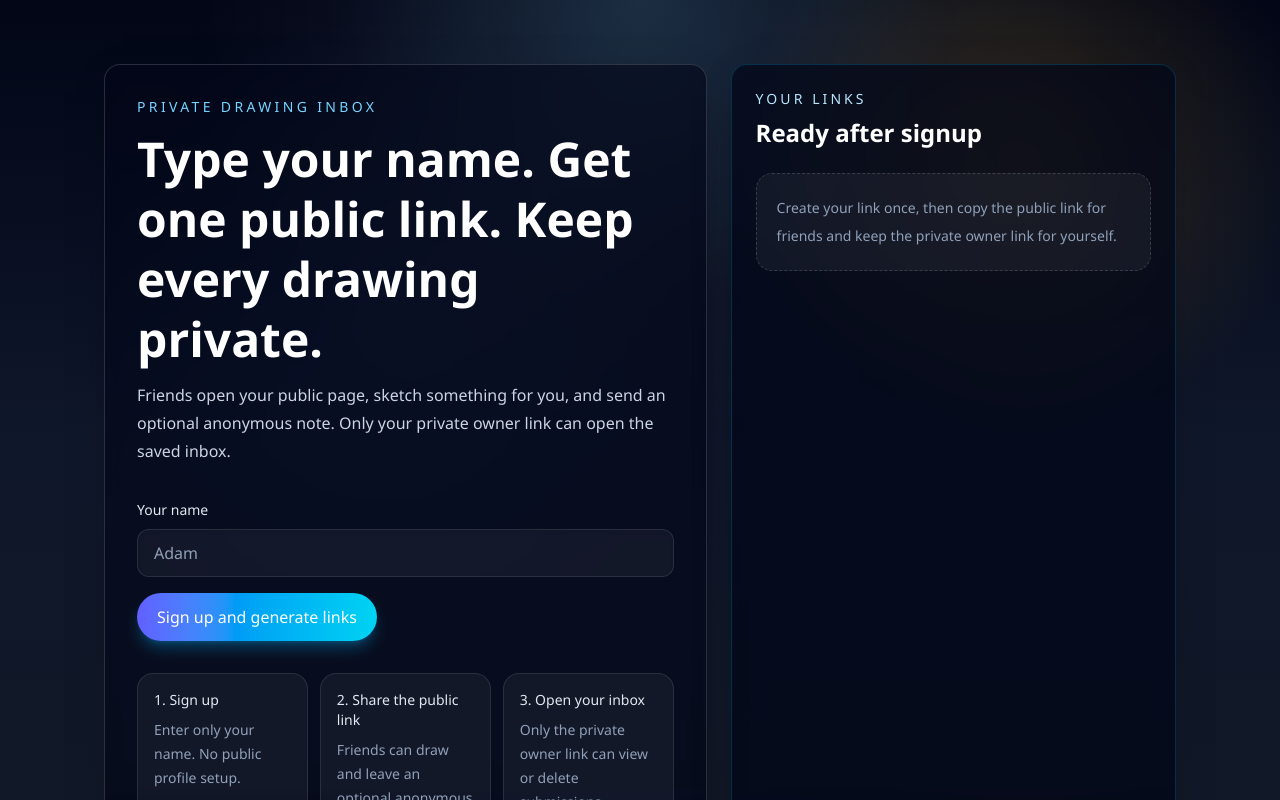
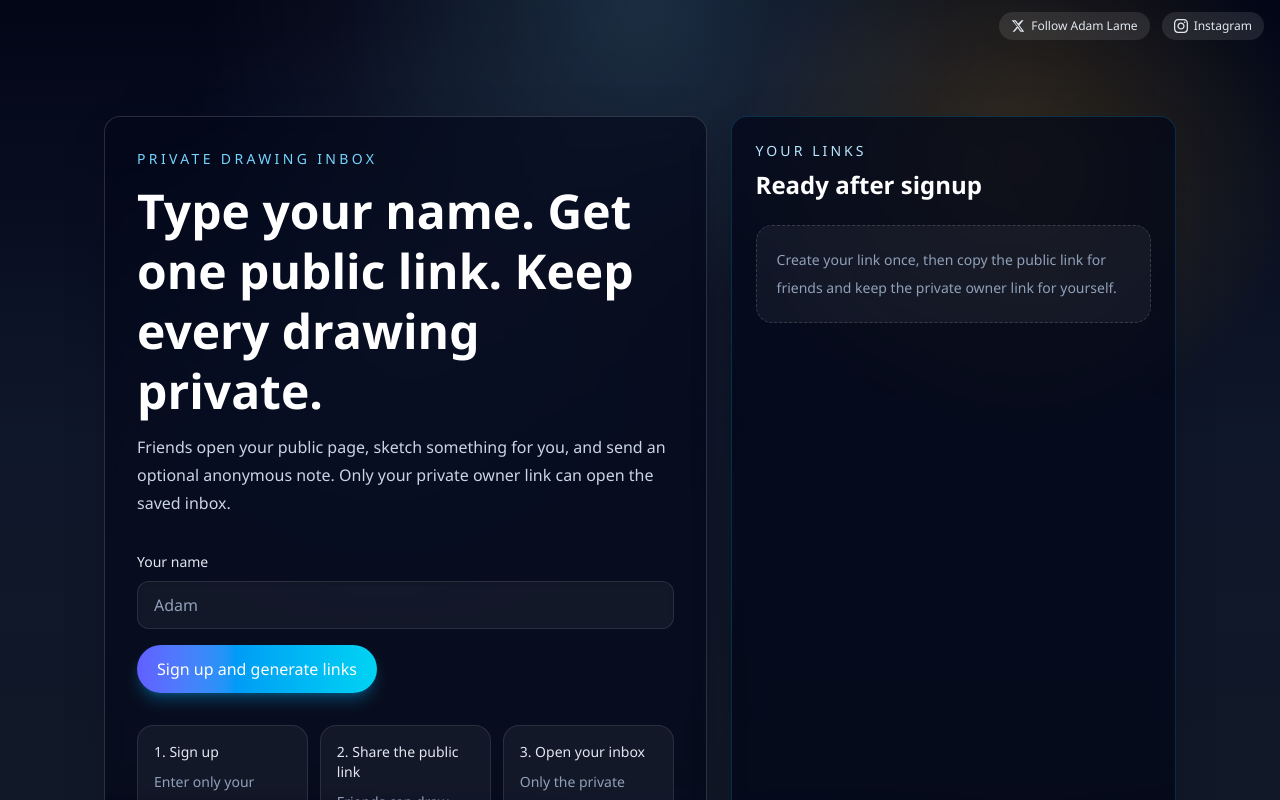
Before and after one commit to Abraar77/Adam-s-secret-Message, a Next.js app: page / in a window 1280 px wide. Shown: the top 800 px of the page. Built offline with nearby package versions, Linux system fonts and the light colour scheme.

Commit message:
updated and made it production ready

```diff
--- a/app/api/profiles/route.ts
+++ b/app/api/profiles/route.ts
@@ -1,4 +1,3 @@
-import { Prisma } from "@prisma/client";
 import { prisma } from "@/lib/prisma";
 import {
   createOwnerToken,
@@ -47,17 +46,11 @@ export async function POST(req: NextRequest) {
     const data = createSchema.parse(body);
 
     const displayName = data.displayName;
-    const baseSlug = slugifyDisplayName(displayName);
-    let ownerToken = "";
-    let profile: { displayName: string; slug: string } | null = null;
-
-    for (let attempt = 0; attempt < 8; attempt += 1) {
-      const slug = attempt === 0 ? baseSlug : withSlugSuffix(baseSlug);
-      ownerToken = createOwnerToken();
+    const slug = withSlugSuffix(slugifyDisplayName(displayName));
+    const ownerToken = createOwnerToken();
     const ownerTokenHash = hashOwnerToken(ownerToken);
 
-      try {
-        profile = await prisma.profile.create({
+    const profile = await prisma.profile.create({
       data: {
         id: uuid(),
         displayName,
@@ -69,21 +62,6 @@ export async function POST(req: NextRequest) {
         slug: true,
       },
     });
-        break;
-      } catch (error) {
-        if (
-          error instanceof Prisma.PrismaClientKnownRequestError &&
-          error.code === "P2002"
-        ) {
-          continue;
-        }
-        throw error;
-      }
-    }
-
-    if (!profile) {
-      throw new Error("Could not create a unique link. Please try again.");
-    }
 
     const origin = getRequestOrigin(req.url);
 
--- a/app/layout.tsx
+++ b/app/layout.tsx
@@ -26,6 +26,30 @@ export default function RootLayout({
     >
       <body className="min-h-full flex flex-col bg-[radial-gradient(circle_at_top,rgba(56,189,248,0.12),transparent_30%),radial-gradient(circle_at_80%_20%,rgba(251,191,36,0.12),transparent_24%),linear-gradient(180deg,#020617_0%,#0f172a_55%,#111827_100%)] text-slate-50">
         <div className="pointer-events-none fixed inset-0 bg-[radial-gradient(circle_at_top,_rgba(255,255,255,0.08),transparent_45%),radial-gradient(circle_at_30%_40%,_rgba(96,165,250,0.08),transparent_30%),radial-gradient(circle_at_80%_20%,_rgba(251,191,36,0.06),transparent_24%)]" />
+        <header className="relative z-10 flex items-center justify-end gap-3 px-4 py-3">
+          <a
+            href="https://x.com/Adam1_2_"
+            target="_blank"
+            rel="noopener noreferrer"
+            className="flex items-center gap-1.5 rounded-full bg-white/10 px-3 py-1.5 text-xs font-medium text-slate-200 hover:bg-white/20 transition-colors"
+          >
+            <svg viewBox="0 0 24 24" className="h-3.5 w-3.5 fill-current" aria-hidden="true">
+              <path d="M18.244 2.25h3.308l-7.227 8.26 8.502 11.24H16.17l-4.714-6.231-5.401 6.231H2.741l7.73-8.835L1.254 2.25H8.08l4.259 5.63L18.244 2.25Zm-1.161 17.52h1.833L7.084 4.126H5.117z" />
+            </svg>
+            Follow Adam Lame
+          </a>
+          <a
+            href="https://www.instagram.com/adam1_2__/"
+            target="_blank"
+            rel="noopener noreferrer"
+            className="flex items-center gap-1.5 rounded-full bg-white/10 px-3 py-1.5 text-xs font-medium text-slate-200 hover:bg-white/20 transition-colors"
+          >
+            <svg viewBox="0 0 24 24" className="h-3.5 w-3.5 fill-current" aria-hidden="true">
+              <path d="M12 2.163c3.204 0 3.584.012 4.85.07 3.252.148 4.771 1.691 4.919 4.919.058 1.265.069 1.645.069 4.849 0 3.205-.012 3.584-.069 4.849-.149 3.225-1.664 4.771-4.919 4.919-1.266.058-1.644.07-4.85.07-3.204 0-3.584-.012-4.849-.07-3.26-.149-4.771-1.699-4.919-4.92-.058-1.265-.07-1.644-.07-4.849 0-3.204.013-3.583.07-4.849.149-3.227 1.664-4.771 4.919-4.919 1.266-.057 1.645-.069 4.849-.069zm0-2.163c-3.259 0-3.667.014-4.947.072-4.358.2-6.78 2.618-6.98 6.98-.059 1.281-.073 1.689-.073 4.948 0 3.259.014 3.668.072 4.948.2 4.358 2.618 6.78 6.98 6.98 1.281.058 1.689.072 4.948.072 3.259 0 3.668-.014 4.948-.072 4.354-.2 6.782-2.618 6.979-6.98.059-1.28.073-1.689.073-4.948 0-3.259-.014-3.667-.072-4.947-.196-4.354-2.617-6.78-6.979-6.98-1.281-.059-1.69-.073-4.949-.073zm0 5.838c-3.403 0-6.162 2.759-6.162 6.162s2.759 6.163 6.162 6.163 6.162-2.759 6.162-6.163c0-3.403-2.759-6.162-6.162-6.162zm0 10.162c-2.209 0-4-1.79-4-4 0-2.209 1.791-4 4-4s4 1.791 4 4c0 2.21-1.791 4-4 4zm6.406-11.845c-.796 0-1.441.645-1.441 1.44s.645 1.44 1.441 1.44c.795 0 1.439-.645 1.439-1.44s-.644-1.44-1.439-1.44z" />
+            </svg>
+            Instagram
+          </a>
+        </header>
         <div className="relative flex-1">{children}</div>
         <Toaster position="top-right" theme="dark" />
       </body>
--- a/components/signup-panel.tsx
+++ b/components/signup-panel.tsx
@@ -49,6 +49,11 @@ export function SignupPanel() {
         body: JSON.stringify({ displayName }),
       });
 
+
+      const contentType = response.headers.get("content-type") ?? "";
+      if (!contentType.includes("application/json")) {
+        throw new Error(`Server error (${response.status}). Please try again.`);
+      }
       const json = (await response.json()) as SignupResult & { error?: string };
       if (!response.ok) {
         throw new Error(json.error || "Failed to create your links.");
--- a/lib/prisma.ts
+++ b/lib/prisma.ts
@@ -1,13 +1,23 @@
 import { PrismaClient } from "@prisma/client";
+import { PrismaPg } from "@prisma/adapter-pg";
+import { Pool } from "pg";
 
 const globalForPrisma = globalThis as unknown as { prisma?: PrismaClient };
 
 function createPrismaClient() {
+  const pool = new Pool({
+    connectionString: process.env.DATABASE_URL!,
+    ssl: { rejectUnauthorized: false },
+    max: 1,
+    idleTimeoutMillis: 10_000,
+    connectionTimeoutMillis: 10_000,
+  });
+  const adapter = new PrismaPg(pool);
   return new PrismaClient({
+    adapter,
     log: process.env.NODE_ENV === "development" ? ["error", "warn"] : ["error"],
   });
 }
 
-// Cache in globalThis for all environments so Vercel's warm-lambda reuse works correctly.
 export const prisma = globalForPrisma.prisma ?? createPrismaClient();
 globalForPrisma.prisma = prisma;
--- a/package.json
+++ b/package.json
@@ -13,10 +13,11 @@
   },
   "dependencies": {
     "@hookform/resolvers": "^5.2.2",
+    "@prisma/adapter-pg": "^7.6.0",
     "@prisma/client": "^7.6.0",
     "@supabase/supabase-js": "^2.50.0",
-    "@upstash/ratelimit": "^2.0.5",
-    "@upstash/redis": "^1.34.3",
+    "@upstash/ratelimit": "^2.0.8",
+    "@upstash/redis": "^1.37.0",
     "canvas-confetti": "^1.9.4",
     "class-variance-authority": "^0.7.1",
     "clsx": "^2.1.1",
@@ -26,6 +27,7 @@
     "lodash.throttle": "^4.1.1",
     "lucide-react": "^1.7.0",
     "next": "16.2.2",
+    "pg": "^8.20.0",
     "prisma": "^7.6.0",
     "react": "19.2.4",
     "react-dom": "19.2.4",
--- a/prisma.config.ts
+++ b/prisma.config.ts
@@ -4,6 +4,7 @@ import { defineConfig } from "prisma/config";
 export default defineConfig({
   schema: "prisma/schema.prisma",
   datasource: {
-    url: process.env.DATABASE_URL ?? "file:./dev.db",
+    url: process.env.DATABASE_URL!,
+    directUrl: process.env.DIRECT_URL,
   },
 });
```
Also changed, not shown: 2 other files (tests, documents, lock files or other folders). Lines whose indentation alone changed are shown as unchanged.
